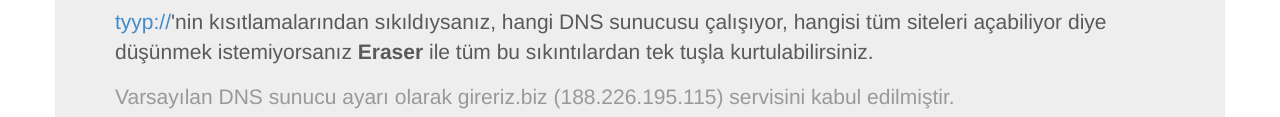
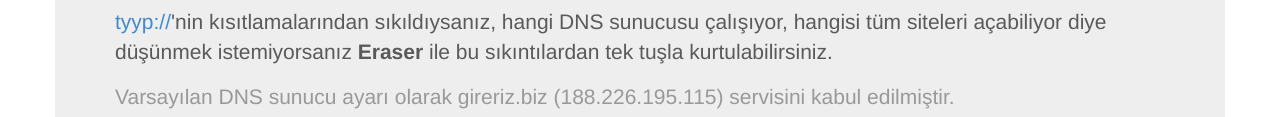
Before and after one commit to onatm/eraser, a plain HTML site: page index.html in a window 1280 px wide. Shown: the part 212-329 px from the top of the page. Drawn offline with Linux system fonts and the light colour scheme.

Commit message:
index.html typo

```diff
--- a/index.html
+++ b/index.html
@@ -31,7 +31,7 @@
     <div class="container marketing">
         <div class="jumbotron">
             <h1>Eraser - Ammunition against tyyp://</h1>
-            <p><a href="https://github.com/rakyll/tyyp">tyyp://</a>'nin kısıtlamalarından sıkıldıysanız, hangi DNS sunucusu çalışıyor, hangisi tüm siteleri açabiliyor diye düşünmek istemiyorsanız <strong>Eraser</strong> ile tüm bu sıkıntılardan tek tuşla kurtulabilirsiniz.</p>
+            <p><a href="https://github.com/rakyll/tyyp">tyyp://</a>'nin kısıtlamalarından sıkıldıysanız, hangi DNS sunucusu çalışıyor, hangisi tüm siteleri açabiliyor diye düşünmek istemiyorsanız <strong>Eraser</strong> ile bu sıkıntılardan tek tuşla kurtulabilirsiniz.</p>
             <p class="text-muted">Varsayılan DNS sunucu ayarı olarak gireriz.biz (188.226.195.115) servisini kabul edilmiştir.</p>
             <p><a href="app/eraser.zip" target="_blank" class="btn btn-primary btn-lg">İndir</a></p>
             <div class="social">
```
